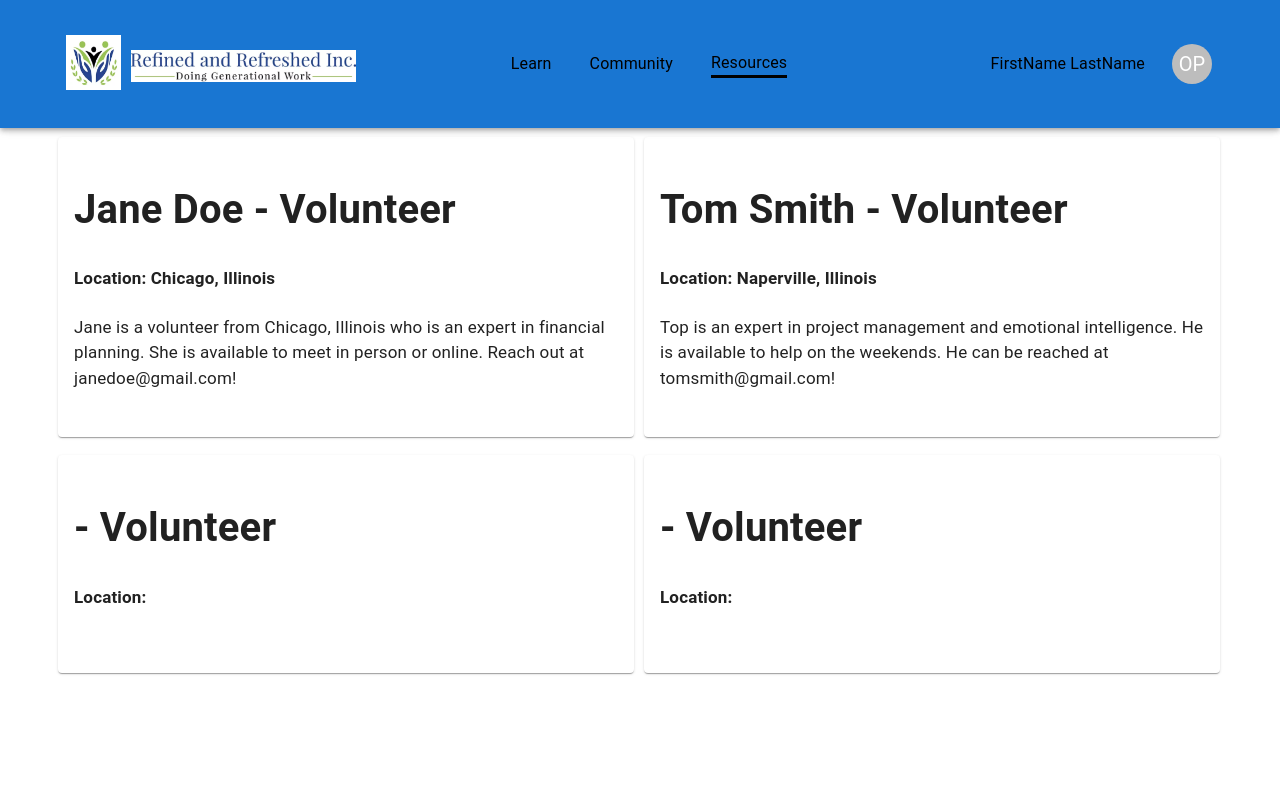
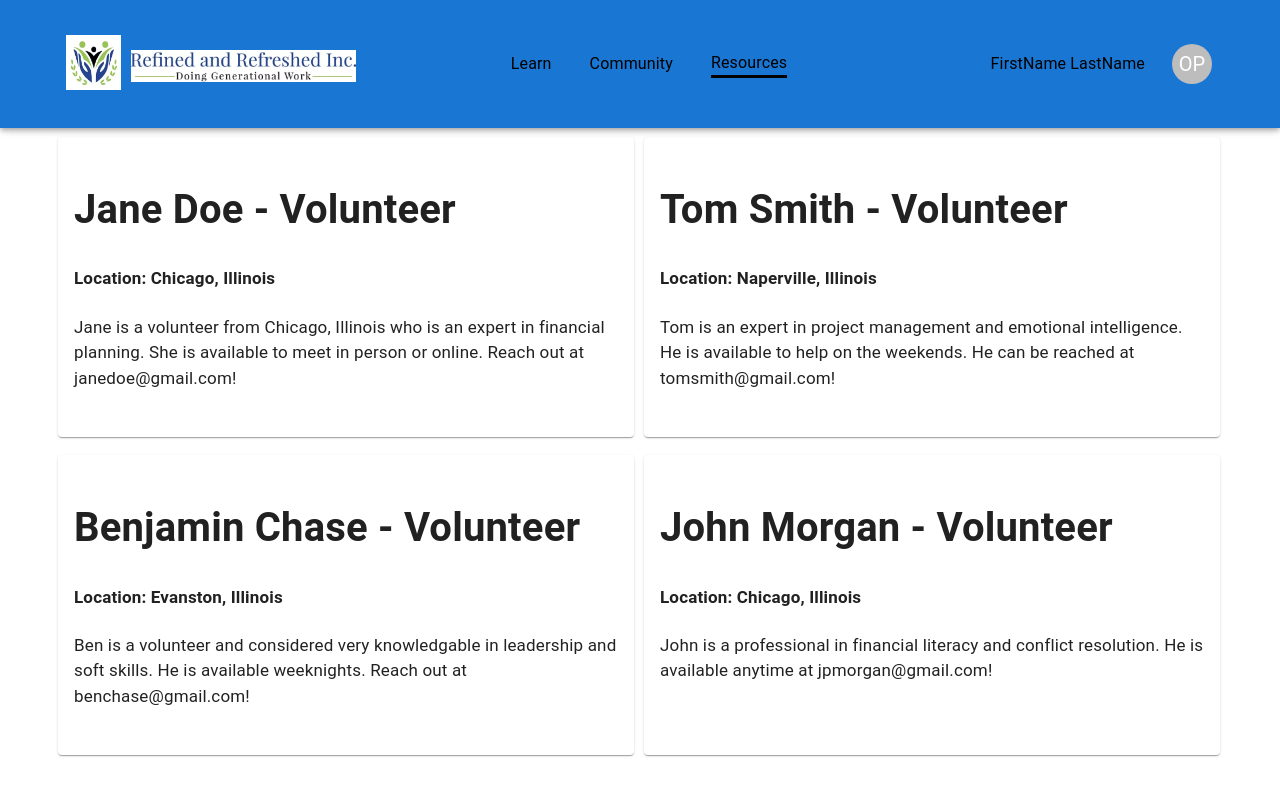
Before and after one commit to gagank02/legacy-builders-portal, a Next.js app in the folder client/: page /resources in a window 1280 px wide. Shown: the top 796 px of the page. Built offline with nearby package versions, Linux system fonts and the light colour scheme.

Commit message:
Information on cards and location based

```diff
--- a/client/components/resources.css
+++ b/client/components/resources.css
@@ -4,6 +4,7 @@
     border-radius: 5px;
     width: 23%;
     height: 10%;
+    margin-left: 37.5%;
 }
 
 .resources h3 p{
--- a/client/pages/resources.js
+++ b/client/pages/resources.js
@@ -4,7 +4,9 @@ import MuiResourceCard from '../components/MuiResourceCard';
 const Resources = () => {
     const volunteers = [
         {firstName: 'Jane', lastName:'Doe', location:'Chicago, Illinois', description: "Jane is a volunteer from Chicago, Illinois who is an expert in financial planning. She is available to meet in person or online. Reach out at janedoe@gmail.com!"},
-        {firstName: 'Tom', lastName:'Smith', location:'Naperville, Illinois', description: "Top is an expert in project management and emotional intelligence. He is available to help on the weekends. He can be reached at tomsmith@gmail.com!"}
+        {firstName: 'Tom', lastName:'Smith', location:'Naperville, Illinois', description: "Tom is an expert in project management and emotional intelligence. He is available to help on the weekends. He can be reached at tomsmith@gmail.com!"},
+        {firstName: 'Benjamin', lastName:'Chase', location:'Evanston, Illinois', description: "Ben is a volunteer and considered very knowledgable in leadership and soft skills. He is available weeknights. Reach out at benchase@gmail.com!"},
+        {firstName: 'John', lastName:'Morgan', location:'Chicago, Illinois', description: "John is a professional in financial literacy and conflict resolution. He is available anytime at jpmorgan@gmail.com!"},
     ]
 
     return (
@@ -20,11 +22,10 @@ const Resources = () => {
             </div>
 
             <br></br>
-
             <div className='cards'>
-                <MuiResourceCard></MuiResourceCard>
+                <MuiResourceCard firstName={volunteers[2].firstName} lastName={volunteers[2].lastName} location={volunteers[2].location} description={volunteers[2].description}></MuiResourceCard>
                 <br></br>
-                <MuiResourceCard></MuiResourceCard>
+                <MuiResourceCard firstName={volunteers[3].firstName} lastName={volunteers[3].lastName} location={volunteers[3].location} description={volunteers[3].description}></MuiResourceCard>
             </div>
 
         </div>
```
